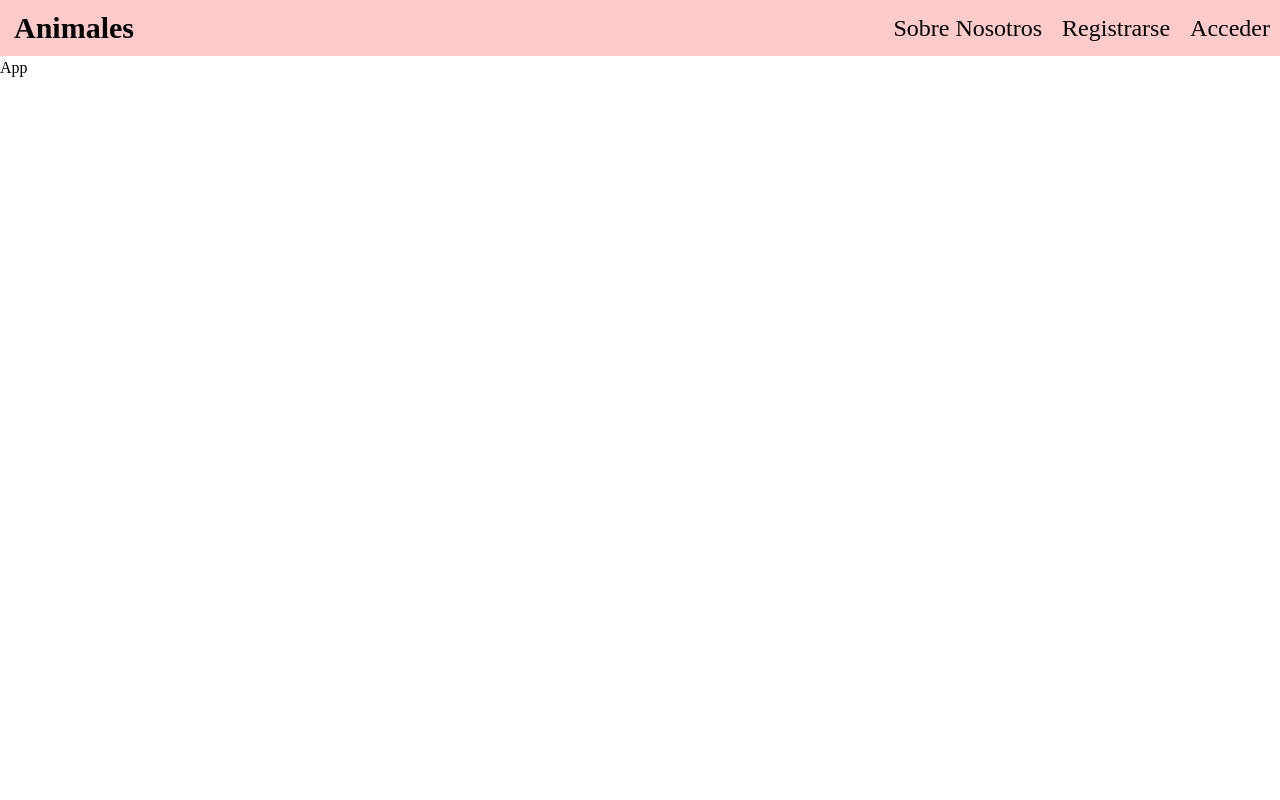
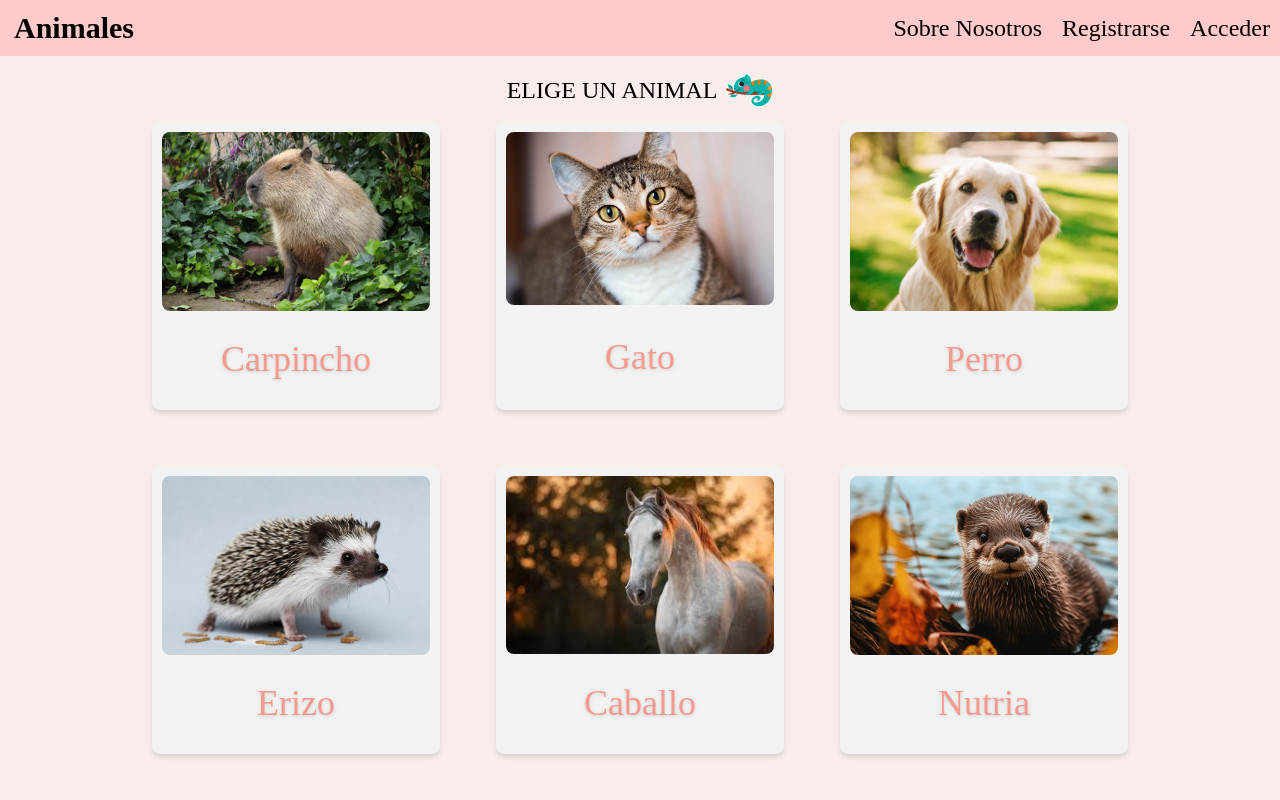
Before and after one commit to Schugu/AnimalsPage, a React (Vite) app: page / in a window 1280 px wide. Shown: the top 800 px of the page. Built offline with nearby package versions, Linux system fonts and the light colour scheme; a web font is replaced by a local one.

Commit message:
Add: Page principal

```diff
--- a/src/App.tsx
+++ b/src/App.tsx
@@ -1,14 +1,27 @@
 import Header from "./components/header/Header.tsx";
 import Footer from "./components/footer/Footer.tsx";
+import Card from "./components/card/Card.tsx";
+import {infoAnimals, InfoAnimal} from "./components/card/animals.ts";
 
 export default function App() {
   return (
     <section>
       <Header />
 
-      <article className="min-h-screen">
-        App
-      </article>
+      <main className="flex flex-col gap-2 min-h-screen bg-[#f8edeb] p-2.5">
+        <section className="flex items-center flex-wrap justify-center gap-2">
+          <h2 className="text-2xl">ELIGE UN ANIMAL</h2>
+          <img className="w-12 h-12" src='/Iguana.png' alt="iguanaIco" />
+        </section>
+
+        <section className="flex flex-wrap justify-center gap-14">
+          {
+            infoAnimals.map((animal:InfoAnimal) => (
+              <Card nombre={animal.nombre} link={animal.link} parrafo={animal.parrafo}/>
+            ))
+          }
+        </section>
+      </main>
 
       <Footer />
     </section>
```
